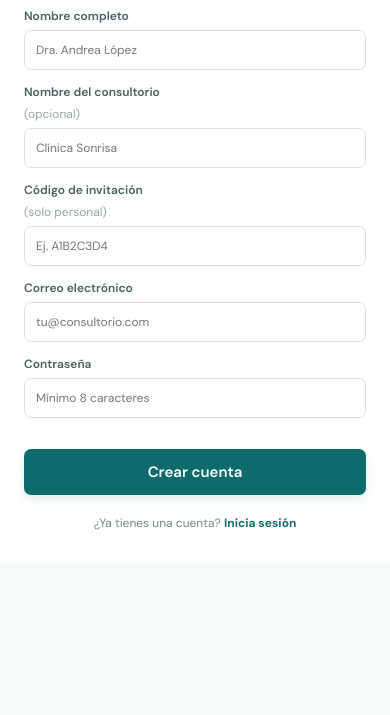
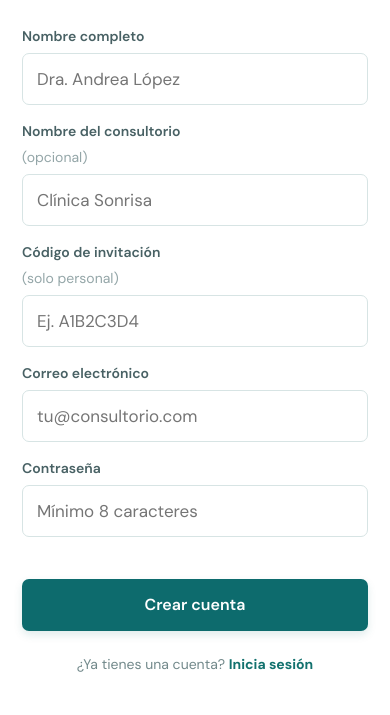
Before and after one commit to AlexisBerumen/odontia, a website built with Vite: page index.html in a window 390 px wide. Shown: the part 298-1013 px from the top of the page. Before the commit the page ends 859 px from the top, so only its background shows below. Built offline with nearby package versions, Linux system fonts and the light colour scheme.

Commit message:
Actualizacion responsividad

```diff
--- a/src/mobile.css
+++ b/src/mobile.css
@@ -1,5 +1,11 @@
 /* Ajustes finales para teléfonos: el contenido aprovecha todo el ancho y conserva
    áreas táctiles cómodas sin alterar la interfaz de escritorio. */
+.auth-page {
+  margin-left: 0;
+  width: 100%;
+  min-height: 100dvh;
+}
+
 @media (max-width: 700px) {
   html { font-size: 17px; }
   body { max-width: 100%; overflow-x: hidden; font-size: 16px; }
@@ -34,6 +40,17 @@
   .modal input, .modal select, .modal textarea { font-size: 17px; padding:13px; }
   .form-row { gap: 0; }
   .toast { width: calc(100% - 30px); text-align:center; bottom:15px; }
+
+  .auth-page { min-height:100dvh; }
+  .auth-card { max-width:none; min-height:100dvh; margin:0; padding:34px 22px 42px; }
+  .auth-brand { margin-bottom:48px; font-size:31px; }
+  .auth-card h1 { font-size:34px; line-height:1.12; }
+  .auth-card #auth-copy > p:last-child { max-width:none; font-size:16px; line-height:1.55; margin-bottom:30px; }
+  .auth-card form { gap:17px; }
+  .auth-card label { gap:8px; font-size:14px; }
+  .auth-card input { min-height:52px; padding:13px 14px; font-size:17px; }
+  .auth-card .save-appointment { min-height:52px; font-size:16px; margin-top:8px; }
+  .auth-switch { font-size:14px; margin-top:24px; }
 
   .patient-row { grid-template-columns: 46px minmax(0, 1fr); gap: 12px; padding:18px; }
   .patient-row .avatar { width:46px; height:46px; font-size:14px; }
```
